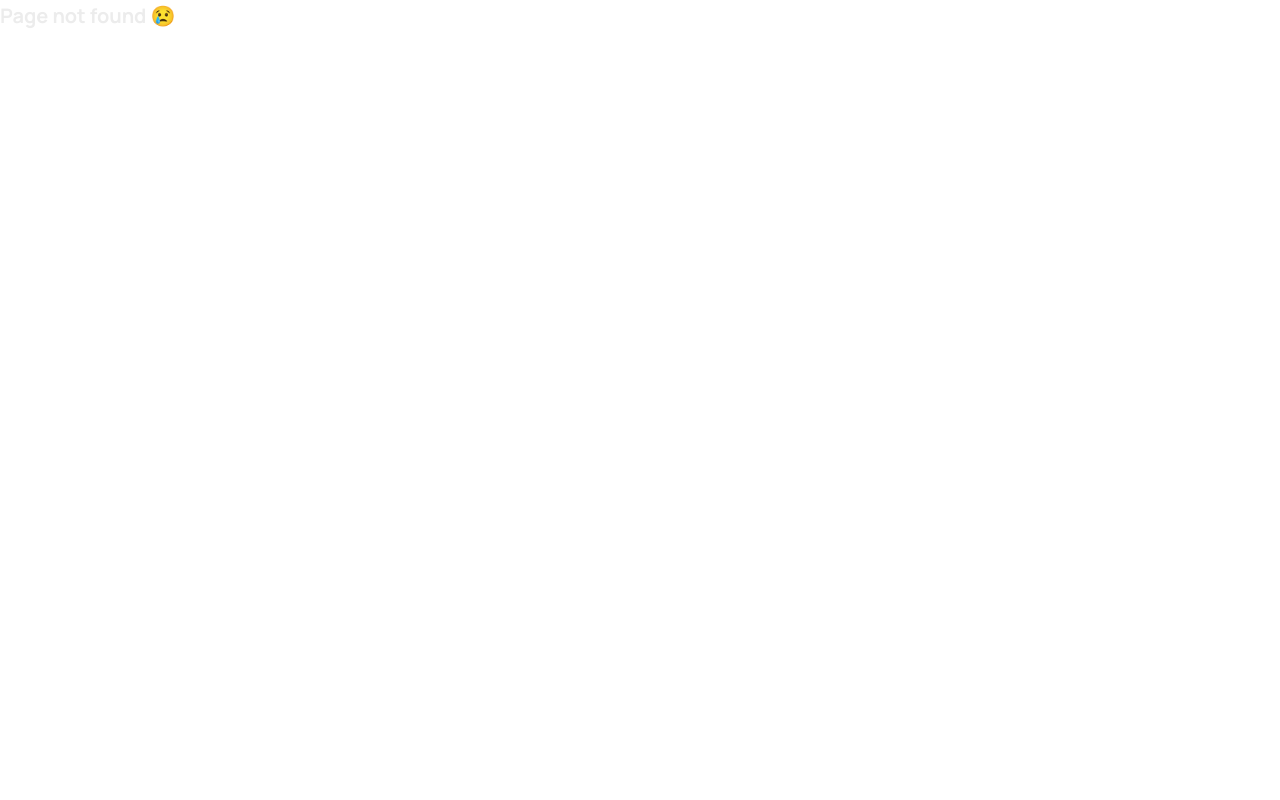
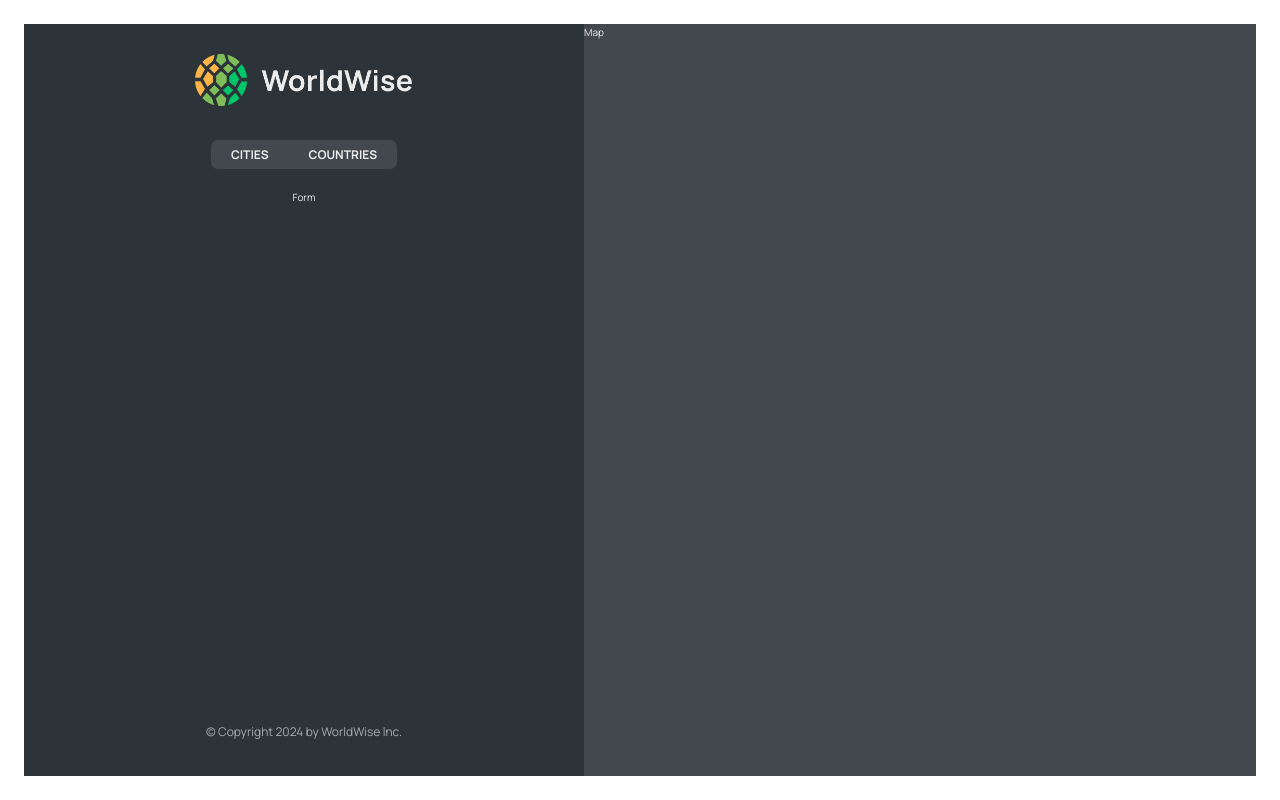
Before and after one commit to FezanMuhammadAli/worldwise-react-app, a React (Vite) app: page /app/form in a window 1280 px wide. Before the commit this address had no page. Built offline with nearby package versions, Linux system fonts and the light colour scheme.

Commit message:
Added nested routes to App.jsx and used Outlet in SideBar.jsx privious code is updated. nested routes under app is configured using outlet component.

```diff
--- a/src/App.jsx
+++ b/src/App.jsx
@@ -13,10 +13,15 @@ function App() {
     <>
       <BrowserRouter>
         <Routes>
-          <Route path="/" element={<Homepage />} />
+          <Route index element={<Homepage />} />
           <Route path="product" element={<Product />} />
           <Route path="pricing" element={<Pricing />} />
-          <Route path="app" element={<AppLayout />} />
+          <Route path="app" element={<AppLayout />}>
+            <Route index element={<div>Dashboard</div>} />
+            <Route path="cities" element={<div>Cities</div>} />
+            <Route path="countries" element={<div>Countries</div>} />
+            <Route path="form" element={<div>Form</div>} />
+          </Route>
           <Route path="login" element={<Login />} />
           <Route path="*" element={<PageNotFound />} />
         </Routes>
--- a/src/components/SideBar.jsx
+++ b/src/components/SideBar.jsx
@@ -2,13 +2,14 @@ import styles from "./SideBar.module.css";
 import Logo from "./Logo";
 import AppNav from "./AppNav";
 import Footer from "./Footer";
+import { Outlet } from "react-router-dom";
 
 function SideBar() {
   return (
     <div className={styles.sidebar}>
       <Logo />
       <AppNav />
-      <p>List of cities</p>
+      <Outlet />
       <Footer />
     </div>
   );
```
